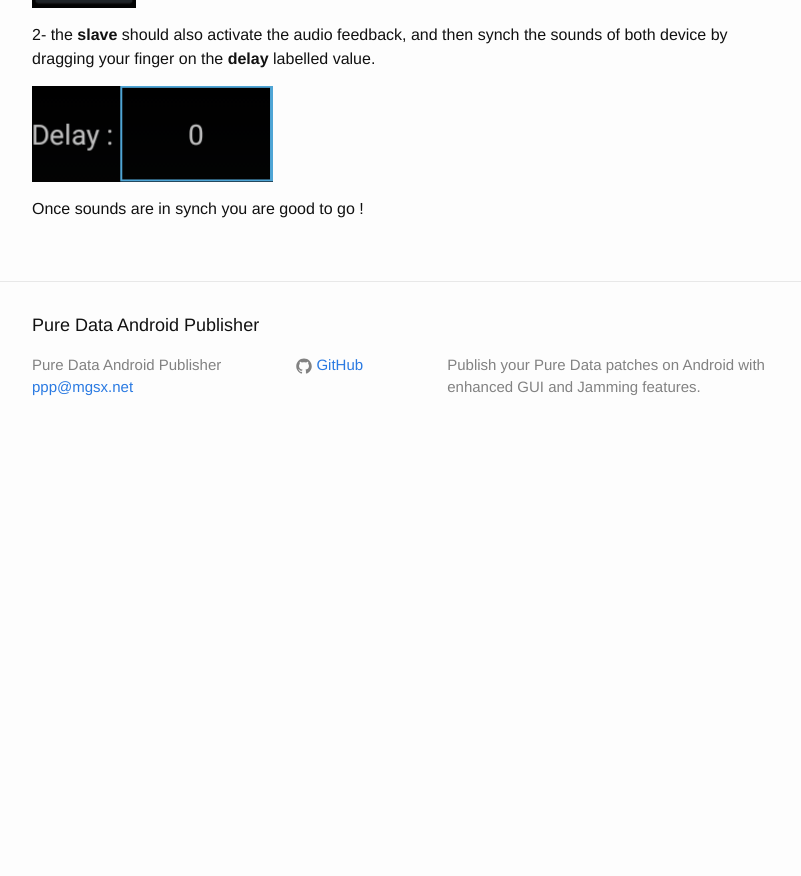
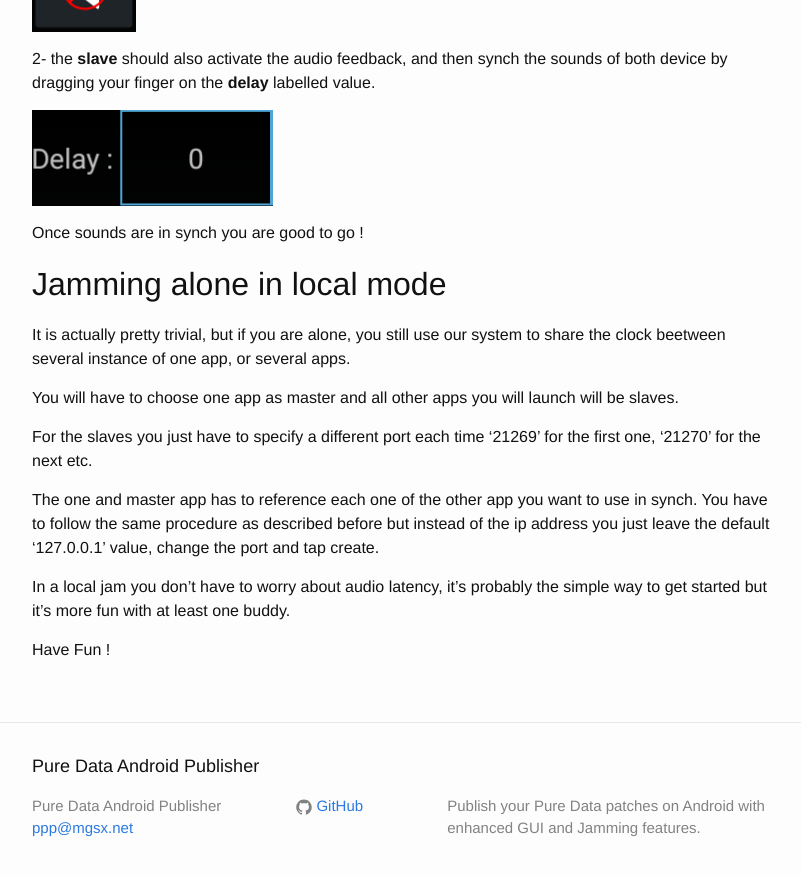
Before and after one commit to b2renger/PdDroidPublisher, a Jekyll site: the page built from _posts/2015-10-26-How_to_jam_on_Android.md, in a window 1280 px wide and 900 px high, scrolled down 3593 px. Shown: the top 876 px of the window, without its empty margins (238-1039 px from the left). Built offline with Jekyll 4.4.1, drawn with Linux system fonts in a browser that asks for light colours; before the commit the page ends 4052 px from its top, so only the background shows below that; some of the changed text lies outside the part shown.

Commit message:
rename how_to_jam_on_android and add info about local jam

```diff
--- a/_posts/2015-10-26-How_to_jam_net.md
+++ b/_posts/2015-10-26-How_to_jam_on_Android.md
@@ -8,6 +8,7 @@ published : true
 * [Slave configuration](#Slave)<br>
 * [Master configuration](#Master)<br>
 * [Audio Latency configuration](#Audio_Latency)<br>
+* [Local jam](#local_jam)<br>
 
 
 <a name="Introduction"/>
@@ -38,7 +39,7 @@ When you do that another dialog appears :
 
 You won't need to modify anything there and you just have to click "create". FIY **21929** is the port you will receive information from, so be sure to tell your master if you change it.
 
-If you want to run a second app on the same device, though it is officialy not supported and not tested, you can't use a port twice so you'll need to change this value to something else (again be sure to inform your master).
+If you want to run a second app on the same device, though it is officialy not supported and not tested, you can't use a port twice so you'll need to change this value to something else (again be sure to inform your master). More about it in the local jam mode [here](#local_jam).
 
 Congrats ! you are now a slave, if a master gives you orders you will now execute them ! In our context the master will just drive your clock, and you'll be able to choose the subdivision of the main beat you are using to build your patterns.
 
@@ -86,3 +87,21 @@ Once you have setup a master and slave :
 ![audio delay gui]({{site.baseurl}}/img/latencyConfig.png)
 
 Once sounds are in synch you are good to go !
+
+
+<a name="Local_Jam"/>
+
+## Jamming alone in local mode
+
+It is actually pretty trivial, but if you are alone, you still use our system to share the clock beetween several instance of one app, or several apps.
+
+You will have to choose one app as master and all other apps you will launch will be slaves.
+
+For the slaves you just have to specify a different port each time '21269' for the first one, '21270' for the next etc.
+
+The one and master app has to reference each one of the other app you want to use in synch. You have to follow the same procedure as described before but instead of the ip address you just leave the default '127.0.0.1' value, change the port and tap create.
+
+In a local jam you don't have to worry about audio latency, it's probably the simple way to get started but it's more fun with at least one buddy.
+
+
+Have Fun !
```
Also changed, not shown: other parts of _posts/2015-10-26-How_to_jam_on_Android.md (+1 -1 lines).
